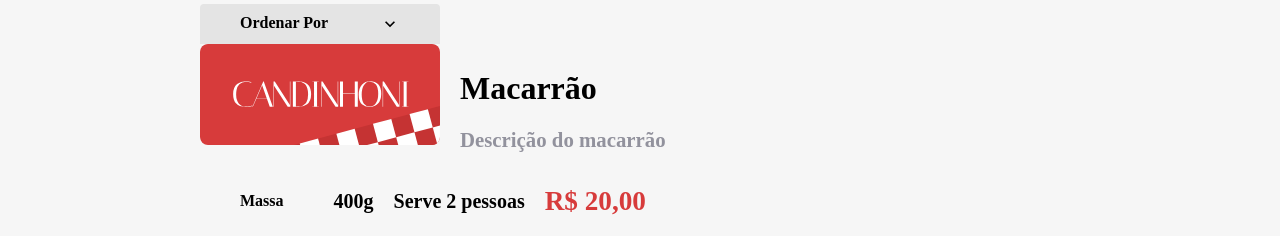
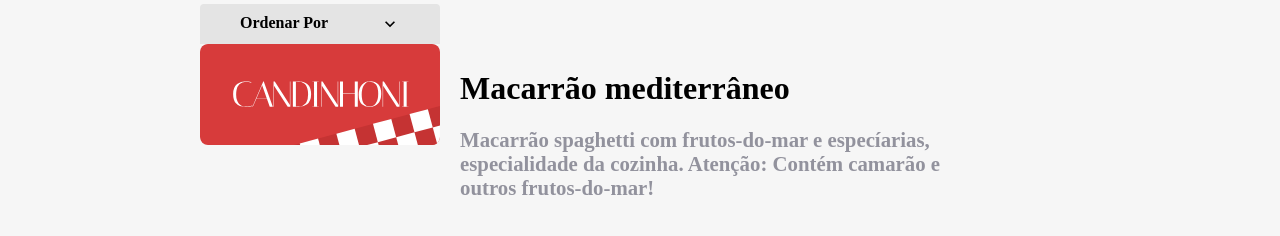
Before and after one commit to candinhojr/candinhoni, a React (Create React App) app: page / in a window 1280 px wide. Shown: the part 710-946 px from the top of the page. Built offline with nearby package versions, Linux system fonts and the light colour scheme; a web font is replaced by a local one.

Commit message:
updating each item

```diff
--- a/src/pages/Menu/Itens/Item/index.tsx
+++ b/src/pages/Menu/Itens/Item/index.tsx
@@ -1,23 +1,29 @@
 import styles from "./Item.module.scss";
 import logo from "assets/logo.svg";
+import itens from "../itens.json";
 
-export default function Item() {
+type Props = typeof itens[0];
+
+export default function Item(props: Props) {
+  const { title, description, price, category, size, serving } = props;
   return (
     <div className={styles.item}>
       <div className={styles.item__image}>
-        <img src={logo} alt="imagem" />
+        <img src={logo} alt={title} />
       </div>
       <div className={styles.item__description}>
         <div className={styles.item__title}>
-          <h2>Macarrão</h2>
-          <p>Descrição do macarrão</p>
+          <h2>{title}</h2>
+          <p>{description}</p>
         </div>
       </div>
       <div className={styles.item__tags}>
-        <div className={styles.item__tipo}>Massa</div>
-        <div className={styles.item__porcao}>400g</div>
-        <div className={styles.item__qtdpessoas}>Serve 2 pessoas</div>
-        <div className={styles.item__valor}>R$ 20,00</div>
+        <div className={styles.item__tipo}>{category.label}</div>
+        <div className={styles.item__porcao}>{size}g</div>
+        <div className={styles.item__qtdpessoas}>
+          Serve {serving} pessoa{serving === 1 ? "" : "s"}
+        </div>
+        <div className={styles.item__valor}>R$ {price.toFixed(2)}</div>
       </div>
     </div>
   );
--- a/src/pages/Menu/Itens/index.tsx
+++ b/src/pages/Menu/Itens/index.tsx
@@ -6,7 +6,7 @@
   return (
     <div className={styles.itens}>
       {itens.map((item) => (
-        <Item key={item.id} />
+        <Item key={item.id} {...item} />
       ))}
     </div>
   );
```
